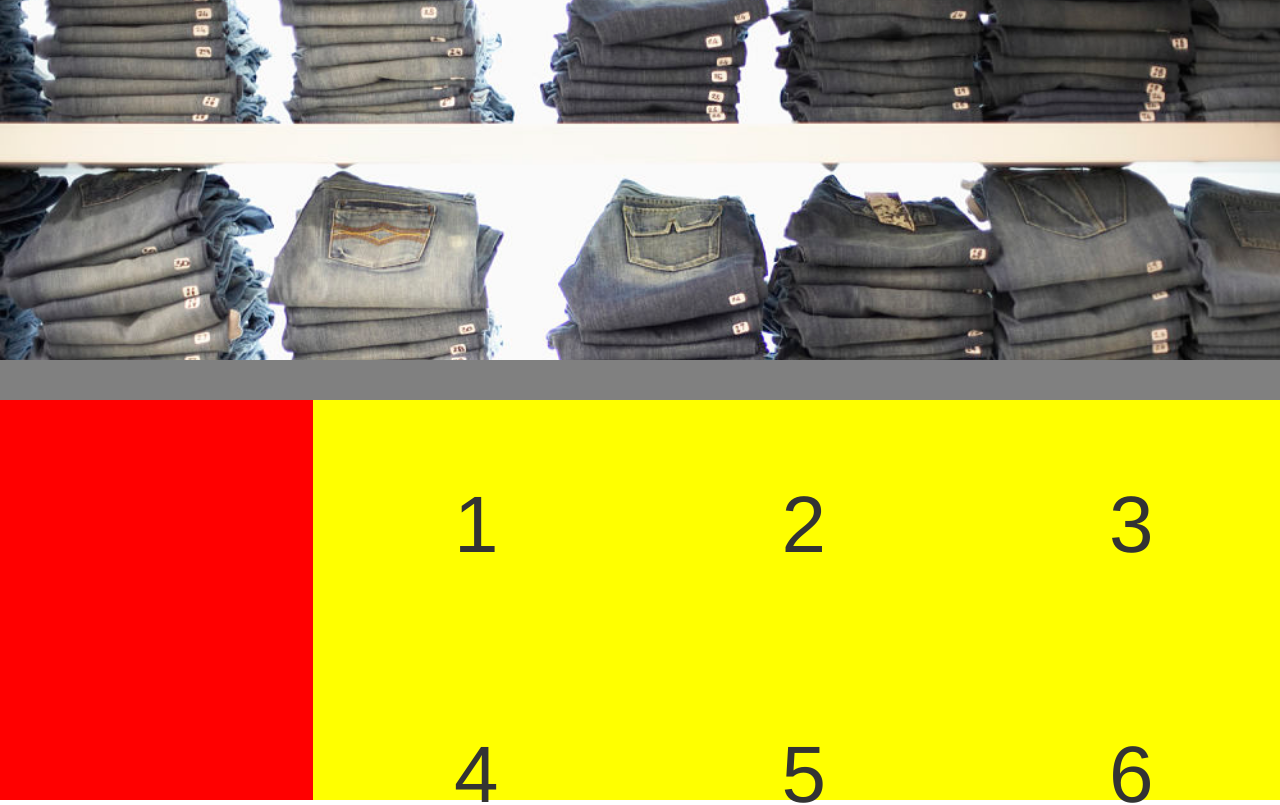
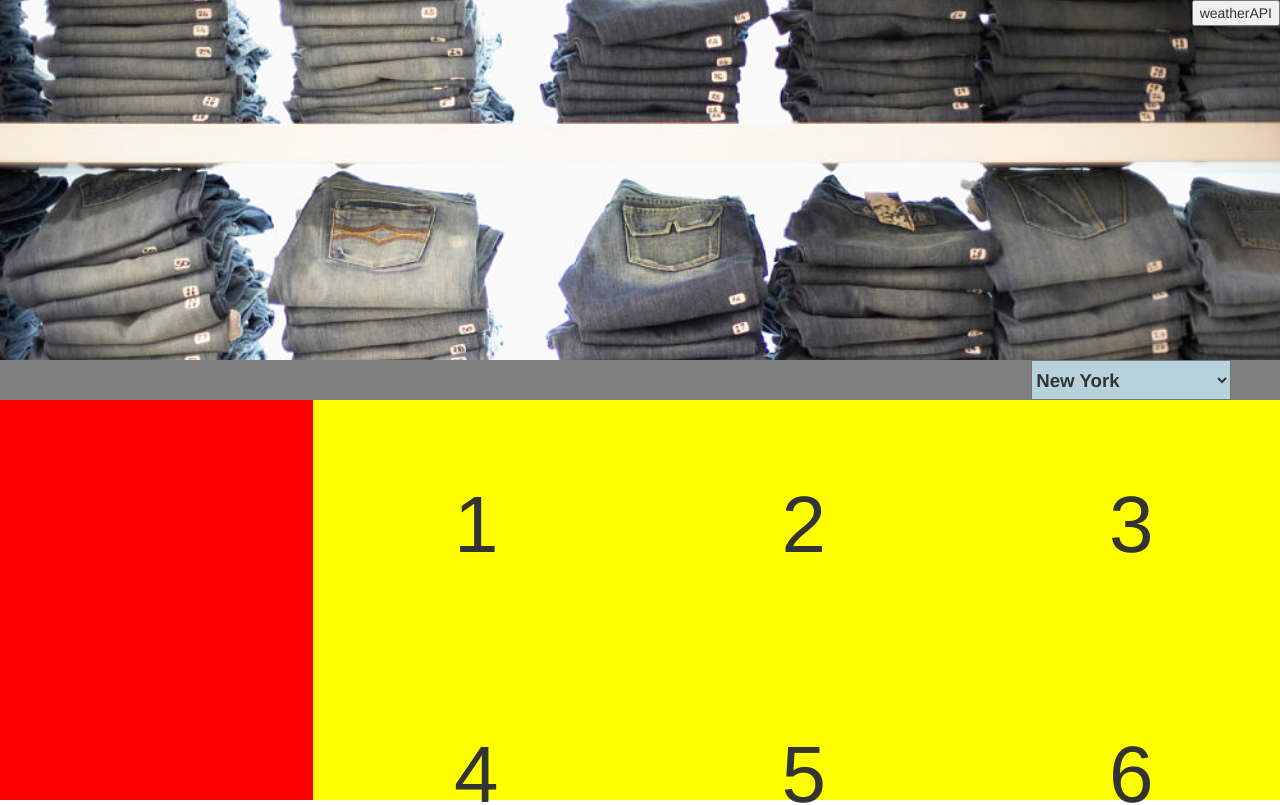
Before and after one commit to oliwynn/hybridintegration, a website: page public/index.html in a window 1280 px wide. Shown: the top 805 px of the page. Drawn offline with nearby package versions, Linux system fonts and the light colour scheme.

Commit message:
able to call weather API from UI now

```diff
--- a/app.js
+++ b/app.js
@@ -23,7 +23,7 @@ var appEnv = cfenv.getAppEnv();
 var weather_host = appEnv.services["weatherinsights"] ?
     appEnv.services["weatherinsights"][0].credentials.url // Weather credentials passed in
     :
-    ""; // or copy your credentials url here for standalone
+    "https://2fd74174-e8c3-4817-bcdd-96accabb2d12:Hl0xDwAkUz@twcservice.eu-gb.mybluemix.net"; // or copy your credentials url here for standalone
 
 // serve the files out of ./public as our main files
 app.use(express.static(__dirname + '/public'));
--- a/public/index.html
+++ b/public/index.html
@@ -15,8 +15,26 @@
 <body>
     <div class="container-fluid" id="app">
         <div id="demo"></div>
+        <button class="pull-right" v-on:click="getWeather">weatherAPI</button>
         <div class="banner"></div>
-        <div class="context-bar"></div>
+        <div class="context-bar">
+            <div class="row">
+                <div class="pull-right col-md-3 text-center">
+                    <select id="weather_presets" name="weather_presets" style="width:200px; height:40px; margin:0px; background-color:#B7D2DD; font-size:14pt; font-weight:bold;" onchange="">
+						<option value="42.34,-75.18">New York</option>
+						<option value="45.43,-75.68">Ottawa</option>
+						<option value="51.51,0.13">London</option>
+						<option value="48.85,2.35">Paris</option>
+						<option value="41.90,12.50">Rome</option>
+						<option value="55.75,37.61">Moscow</option>
+						<option value="18.97,72.83">Mumbai</option>
+						<option value="27.70,85.33">Kathmandu</option>
+						<option value="39.91,116.38">Beijing</option>
+						<option value="35.68,139.68">Tokyo</option>
+					</select>
+                </div>
+            </div>
+        </div>
         <div class="row underneath">
             <div class="col-md-3 history"></div>
             <div class="col-md-9 products">
@@ -28,6 +46,7 @@
             </div>
         </div>
     </div>
+    <script src="https://code.jquery.com/jquery-3.1.1.min.js" integrity="sha256-hVVnYaiADRTO2PzUGmuLJr8BLUSjGIZsDYGmIJLv2b8=" crossorigin="anonymous"></script>
     <script src="https://unpkg.com/vue/dist/vue.js"></script>
     <script src="main.js"></script>
     <script>
--- a/public/main.js
+++ b/public/main.js
@@ -22,7 +22,28 @@ var app = new Vue({
         }]
     },
     methods: {
-        weatherAPI: function(path, qs, done) {
+        getWeather: function() {
+            weatherAPI("/api/forecast/daily", {
+                geocode: "51.51,0.13",
+                units: "m",
+                language: "en"
+            }, function(err, data) {
+                if (err) {
+                    console.log(err);
+                } else {
+                    if (data.forecasts) {
+                        console.log(data.forecasts);
+                    } else {
+                        console.log('error!!!');
+                    }
+                }
+            });
+        }
+    }
+})
+
+
+function weatherAPI(path, qs, done) {
     $.ajax({
         url: path,
         type: 'GET',
@@ -43,9 +64,6 @@ var app = new Vue({
         }
     });
 }
-    }
-})
-
 /*
 weatherAPI("/api/forecast/daily", {
     geocode: geocode,
```
Lines whose indentation alone changed are shown as unchanged.
